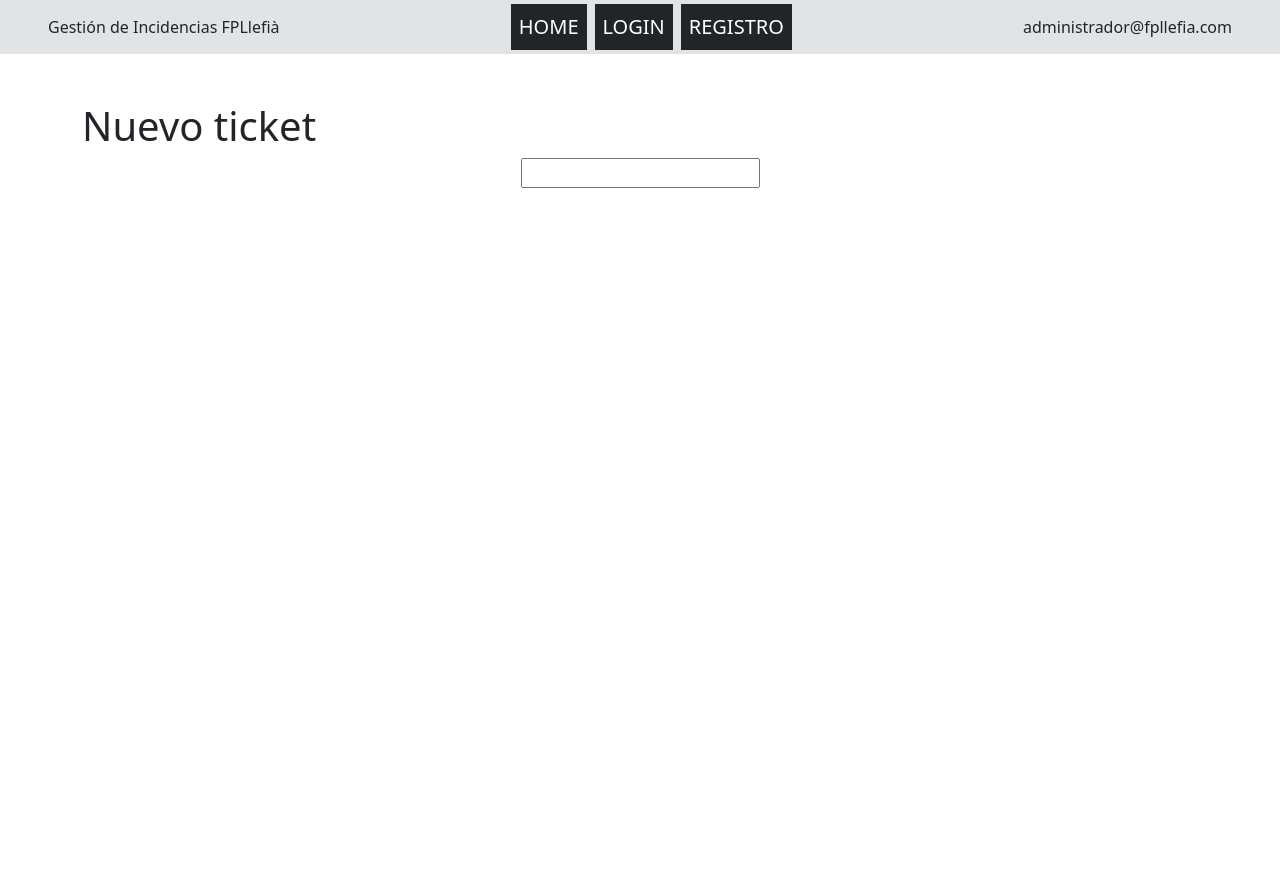
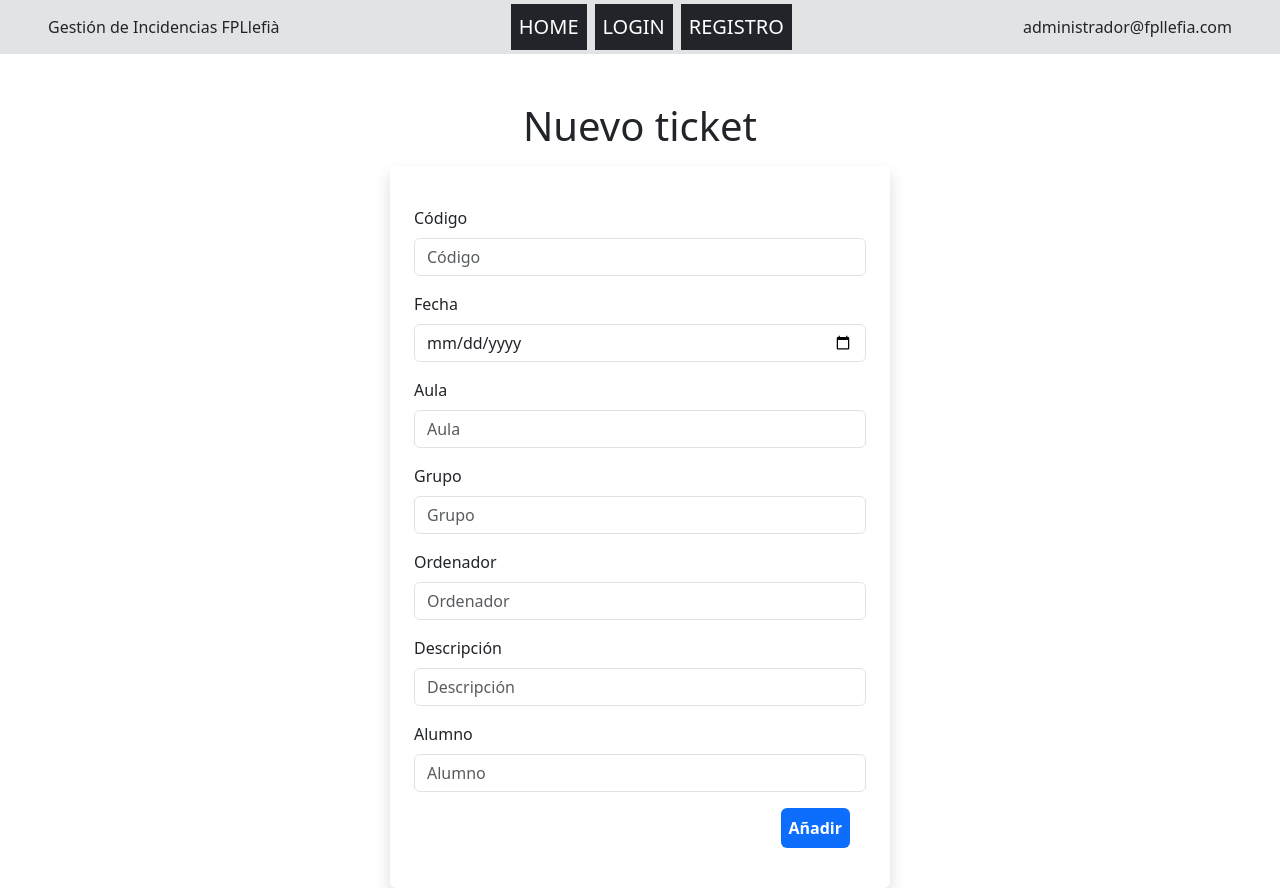
Before and after one commit to adriansanchezlarrondo/sanchezadrian_examenUF4, a React (Vite) app: page /nuevoTicket in a window 1280 px wide. Before the commit the page ends 800 px from the top, so only its background shows below. Built offline with nearby package versions, Linux system fonts and the light colour scheme.

Commit message:
nuevo ticket en proceso de añadir

```diff
--- a/src/vistas/NouTicket.jsx
+++ b/src/vistas/NouTicket.jsx
@@ -1,13 +1,90 @@
+import { useState } from "react"
+import { useNavigate } from "react-router-dom"
+import { useGlobalContext } from "../context/GlobalContext"
+
 export default function Home() {
+    const { setPendientes, obtenerTicketPendientes } = useGlobalContext()
+
+    const navigate = useNavigate()
+
+    const [ codigo, setCodigo ] = useState('')
+    const [ fecha, setFecha ] = useState('')
+    const [ aula, setAula ] = useState('')
+    const [ grupo, setGrupo ] = useState('')
+    const [ pc, setPc ] = useState('')
+    const [ descripcion, setDescripcion ] = useState('')
+    const [ alumno, setAlumno ] = useState('')
+
+    async function handleSubmit(e) {
+        e.preventDefault()
+
+        const ticket = {
+            "codigo": codigo,
+            "fecha": fecha,
+            "aula": aula,
+            "grupo": grupo,
+            "pc": pc,
+            "descripcion": descripcion,
+            "alumno": alumno,
+        }
+
+        const anadirTicket = async ()  =>{
+            try {
+                const response = await fetch(`https://json-server-examen-uf-4.vercel.app/ticketsPendientes`, {
+                    method: 'POST',
+                    headers: {
+                        'Content-Type': 'application/json'
+                    },
+                    body: JSON.stringify(ticket)
+                });
+
+                if (response.ok) {
+                    const data = await response.json();
+                    setPendientes(prevdades => [...prevdades, data]);
+                    console.log('Dato añadida:', data);
+                    await obtenerTicketPendientes()
+                } else {
+                    console.error('Error al añadir ticket');
+                }
+            } catch (error) {
+                console.error('Error:', error);
+            }
+        }
+
+        await anadirTicket()
+        navigate('/')
+    }
 
     return (
         <div className="container mt-5">
-            <h1>Nuevo ticket</h1>
+            <h1 className="text-center pb-2">Nuevo ticket</h1>
 
             <div className="d-flex justify-content-center">
-                <form action="">
-                    <label htmlFor=""></label>
-                    <input type="text" placeholder=""/>
+                <form onSubmit={(e) => handleSubmit(e)} action="" className="shadow p-4 rounded" style={{width: '500px'}}>
+                    <label htmlFor="codigo" className="form-label pt-3">Código</label>
+                    <input required onChange={(e) => setCodigo(e.target.value)} type="text" className="form-control" name="codigo" id="codigo" placeholder="Código"/>
+
+                    <label htmlFor="fecha" className="form-label pt-3">Fecha</label>
+                    <input required onChange={(e) => setFecha(e.target.value)} type="date" className="form-control" name="fecha" id="fecha" placeholder="Fecha"/>
+
+                    <label htmlFor="aula" className="form-label pt-3">Aula</label>
+                    <input required onChange={(e) => setAula(e.target.value)} type="text" className="form-control" name="aula" id="aula" placeholder="Aula"/>
+
+                    <label htmlFor="grupo" className="form-label pt-3">Grupo</label>
+                    <input required onChange={(e) => setGrupo(e.target.value)} type="text" className="form-control" name="grupo" id="grupo" placeholder="Grupo"/>
+
+                    <label htmlFor="pc" className="form-label pt-3">Ordenador</label>
+                    <input required onChange={(e) => setPc(e.target.value)} type="text" className="form-control" name="pc" id="pc" placeholder="Ordenador"/>
+
+                    <label htmlFor="descripcion" className="form-label pt-3">Descripción</label>
+                    <input required onChange={(e) => setDescripcion(e.target.value)} type="text" className="form-control" name="descripcion" id="descripcion" placeholder="Descripción"/>
+
+                    <label htmlFor="alumno" className="form-label pt-3">Alumno</label>
+                    <input required onChange={(e) => setAlumno(e.target.value)} type="text" className="form-control" name="alumno" id="alumno" placeholder="Alumno"/>
+
+                    <div className="d-flex justify-content-end">
+                        <input className="bg-primary text-bg-primary fw-bold p-2 border-0 rounded m-3" type="submit" value="Añadir"/>
+                    </div>
                 </form>
             </div>
         </div>
--- a/src/vistas/Registro.jsx
+++ b/src/vistas/Registro.jsx
@@ -6,10 +6,10 @@ export default function Registro() {
                 <h1 className="w-100 text-center">Registro</h1>
                 <form action="" className="form p-4 border shadow bordered mt-5 mx-auto" style={{width: '400px'}}>
                     <label htmlFor="email" className="mt-2 form-label">User: </label>
-                    <input type="text" className="form-control" placeholder="usuario@mail.com"/>
+                    <input type="text" className="form-control" name="email" id="email" placeholder="usuario@mail.com"/>
 
                     <label htmlFor="pass" className="mt-2 form-label">Contraseña: </label>
-                    <input type="text" className="form-control" />
+                    <input type="text" className="form-control" name="pass" id="pass"/>
 
                     <input type="text" className="mt-4 w-100 btn btn-primary" value="Entrar" id="enviar" />
                 </form>
```
Also changed, not shown: src/context/GlobalContext.jsx (+0 -60 lines).
